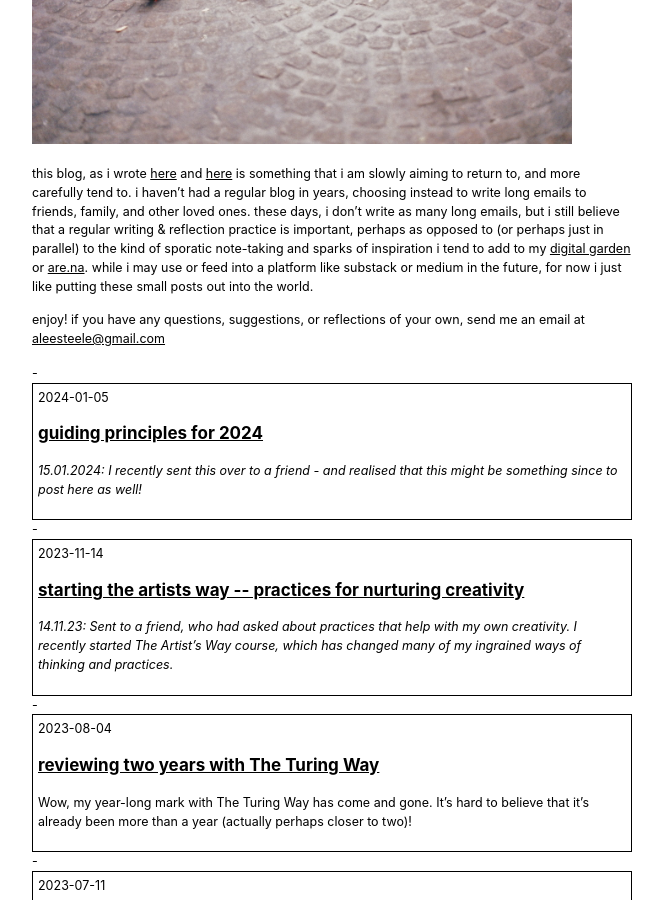
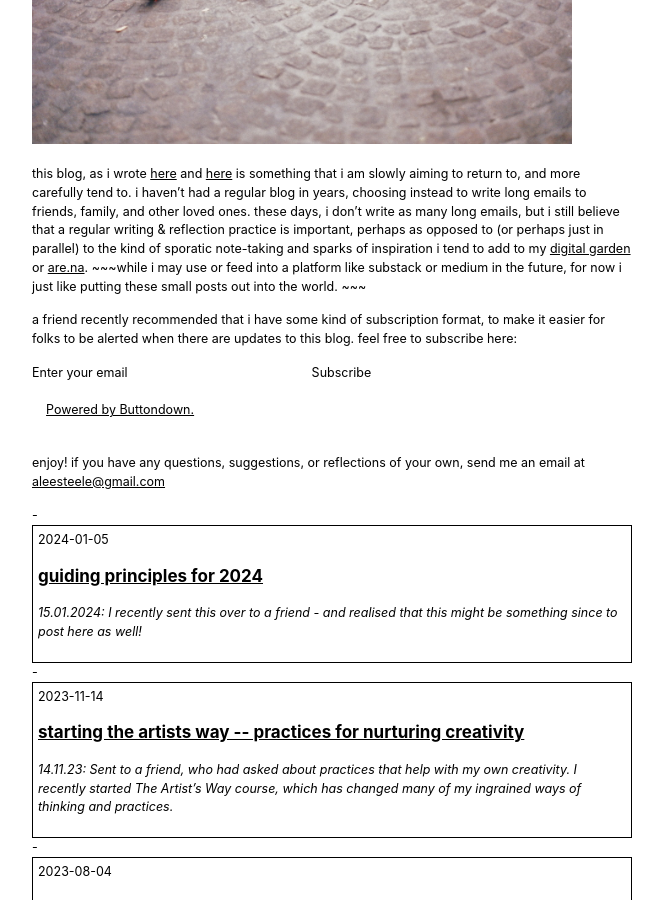
Before and after one commit to riggraz/no-style-please, a Jekyll site: the page built from blog.md, in a window 1280 px wide and 900 px high, scrolled down 315 px. Shown: the whole window, without its empty margins (308-971 px from the left). Built offline with Jekyll 4.4.1, drawn with Linux system fonts in a browser that asks for light colours.

Commit message:
add subscription form
does this work?

```diff
--- a/blog.md
+++ b/blog.md
@@ -6,7 +6,24 @@ permalink: /blog
 
 <img src="../assets/img/birds.jpg"/>
 
-this blog, as i wrote [here](https://twitter.com/aleesteele/status/1687410000329678851) and [here](https://post.lurk.org/@aleesteele/110830839366429110) is something that i am slowly aiming to return to, and more carefully tend to. i haven't had a regular blog in years, choosing instead to write long emails to friends, family, and other loved ones. these days, i don't write as many long emails, but i still believe that a regular writing & reflection practice is important, perhaps as opposed to (or perhaps just in parallel) to the kind of sporatic note-taking and sparks of inspiration i tend to add to my <a href="https://notes.aleesteele.com/">digital garden</a> or [are.na](https://www.are.na/anne-lee-steele). while i may use or feed into a platform like substack or medium in the future, for now i just like putting these small posts out into the world.
+this blog, as i wrote [here](https://twitter.com/aleesteele/status/1687410000329678851) and [here](https://post.lurk.org/@aleesteele/110830839366429110) is something that i am slowly aiming to return to, and more carefully tend to. i haven't had a regular blog in years, choosing instead to write long emails to friends, family, and other loved ones. these days, i don't write as many long emails, but i still believe that a regular writing & reflection practice is important, perhaps as opposed to (or perhaps just in parallel) to the kind of sporatic note-taking and sparks of inspiration i tend to add to my <a href="https://notes.aleesteele.com/">digital garden</a> or [are.na](https://www.are.na/anne-lee-steele). ~~~while i may use or feed into a platform like substack or medium in the future, for now i just like putting these small posts out into the world. ~~~
+
+a friend recently recommended that i have some kind of subscription format, to make it easier for folks to be alerted when there are updates to this blog. feel free to subscribe here:
+<form
+  action="https://buttondown.email/api/emails/embed-subscribe/aleesteele"
+  method="post"
+  target="popupwindow"
+  onsubmit="window.open('https://buttondown.email/aleesteele', 'popupwindow')"
+  class="embeddable-buttondown-form"
+>
+  <label for="bd-email">Enter your email</label>
+  <input type="email" name="email" id="bd-email" />
+
+  <input type="submit" value="Subscribe" />
+  <p>
+    <a href="https://buttondown.email/refer/aleesteele" target="_blank">Powered by Buttondown.</a>
+  </p>
+</form>
 
 enjoy! if you have any questions, suggestions, or reflections of your own, send me an email at [aleesteele@gmail.com](mailto:aleesteele@gmail.com)
 
```
